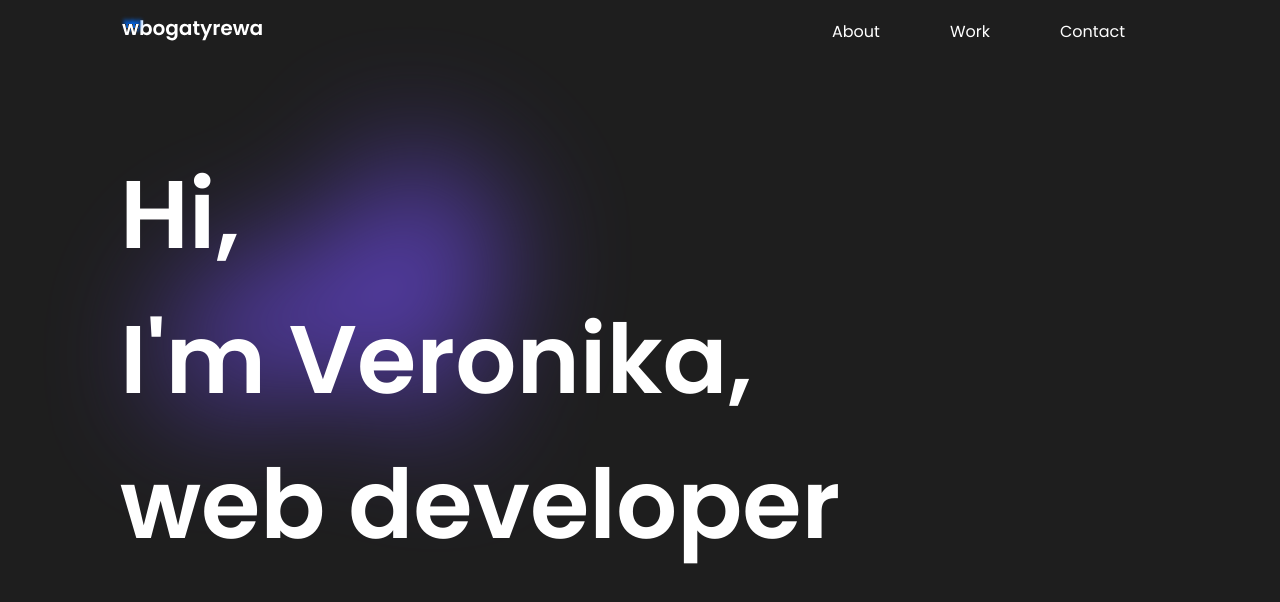
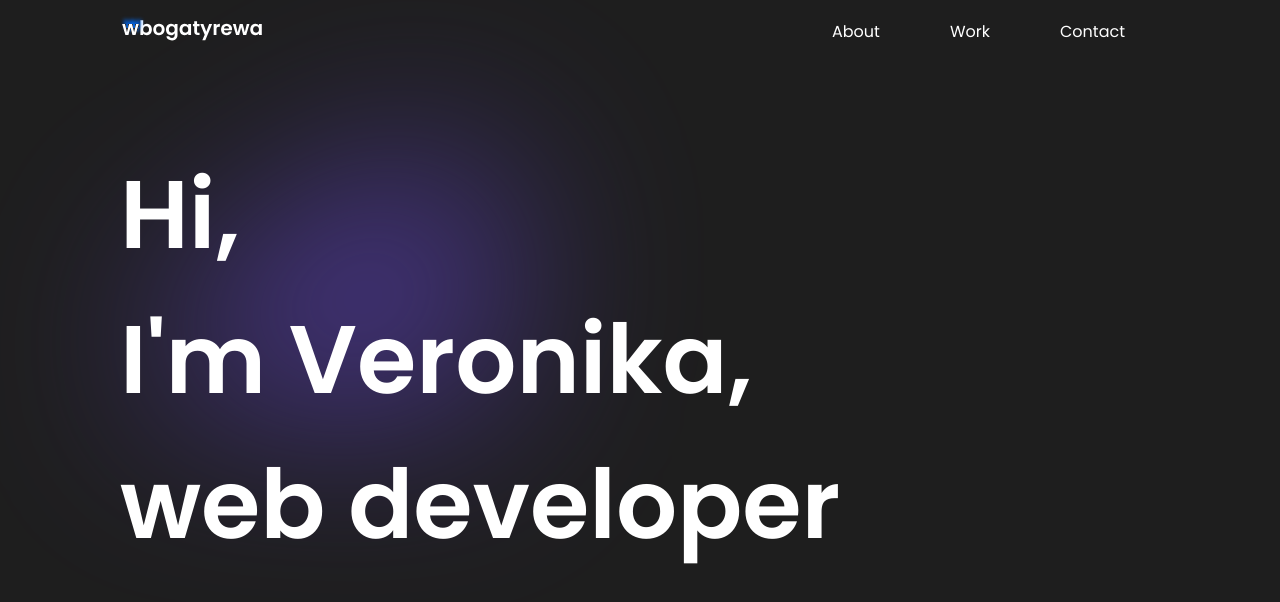
Before and after one commit to wbogatyrewa/portfolio, a React (Create React App) app: page / in a window 1280 px wide. Shown: the top 602 px of the page. Built offline with nearby package versions, Linux system fonts and the light colour scheme.

Commit message:
change blur value

```diff
--- a/src/components/AnimatedGradient/AnimatedGradient.style.ts
+++ b/src/components/AnimatedGradient/AnimatedGradient.style.ts
@@ -2,8 +2,12 @@ import styled from "@emotion/styled";
 
 export const GradientSVG = styled.svg`
   opacity: 0.8;
-  --tw-blur: blur(5vw);
+  --tw-blur: blur(15vw);
   filter: var(--tw-blur);
+
+  @media (min-width: 992px) {
+    --tw-blur: blur(8vw);
+  }
 `;
 
 export const GradientPath = styled.path`
```
